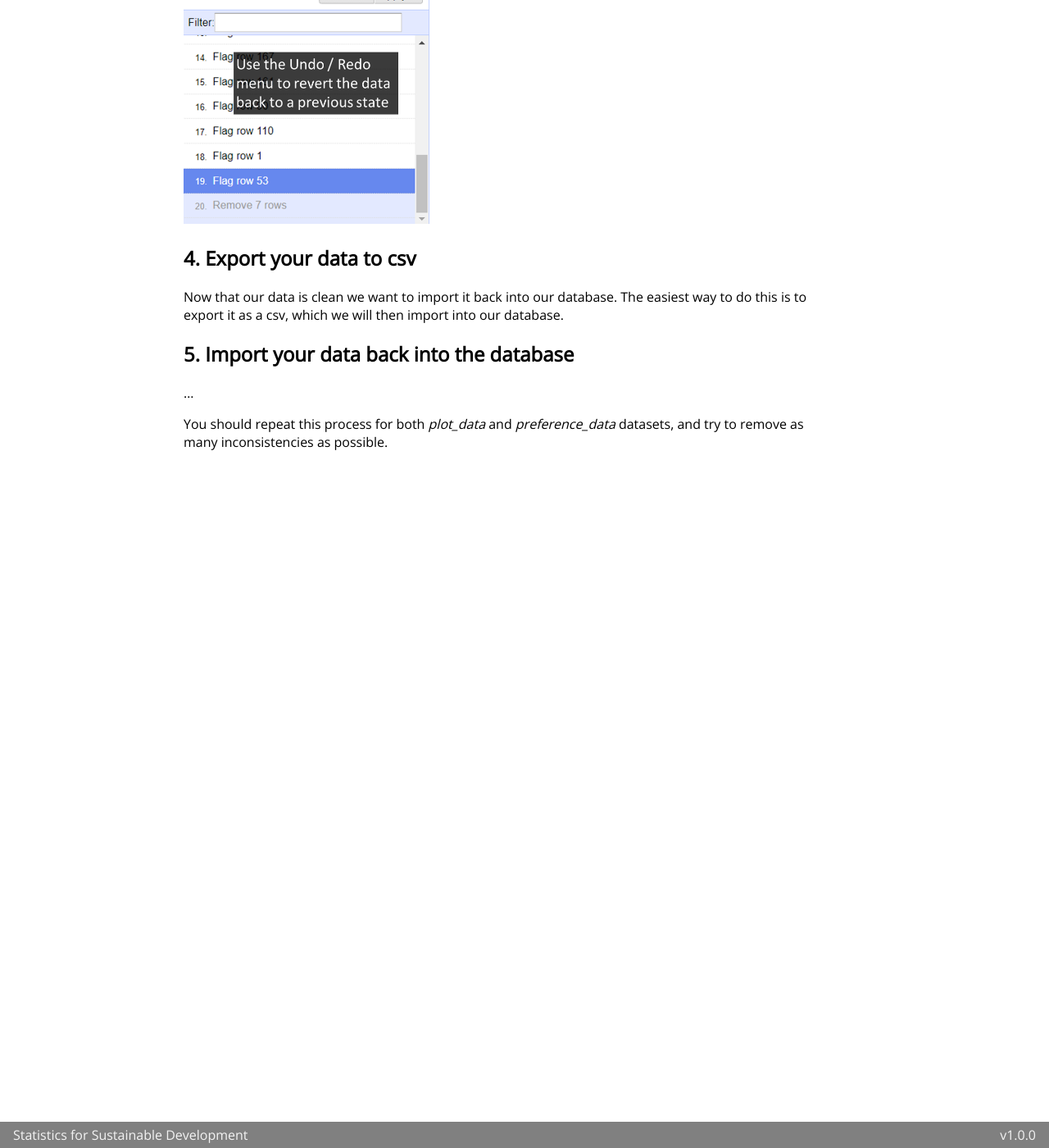
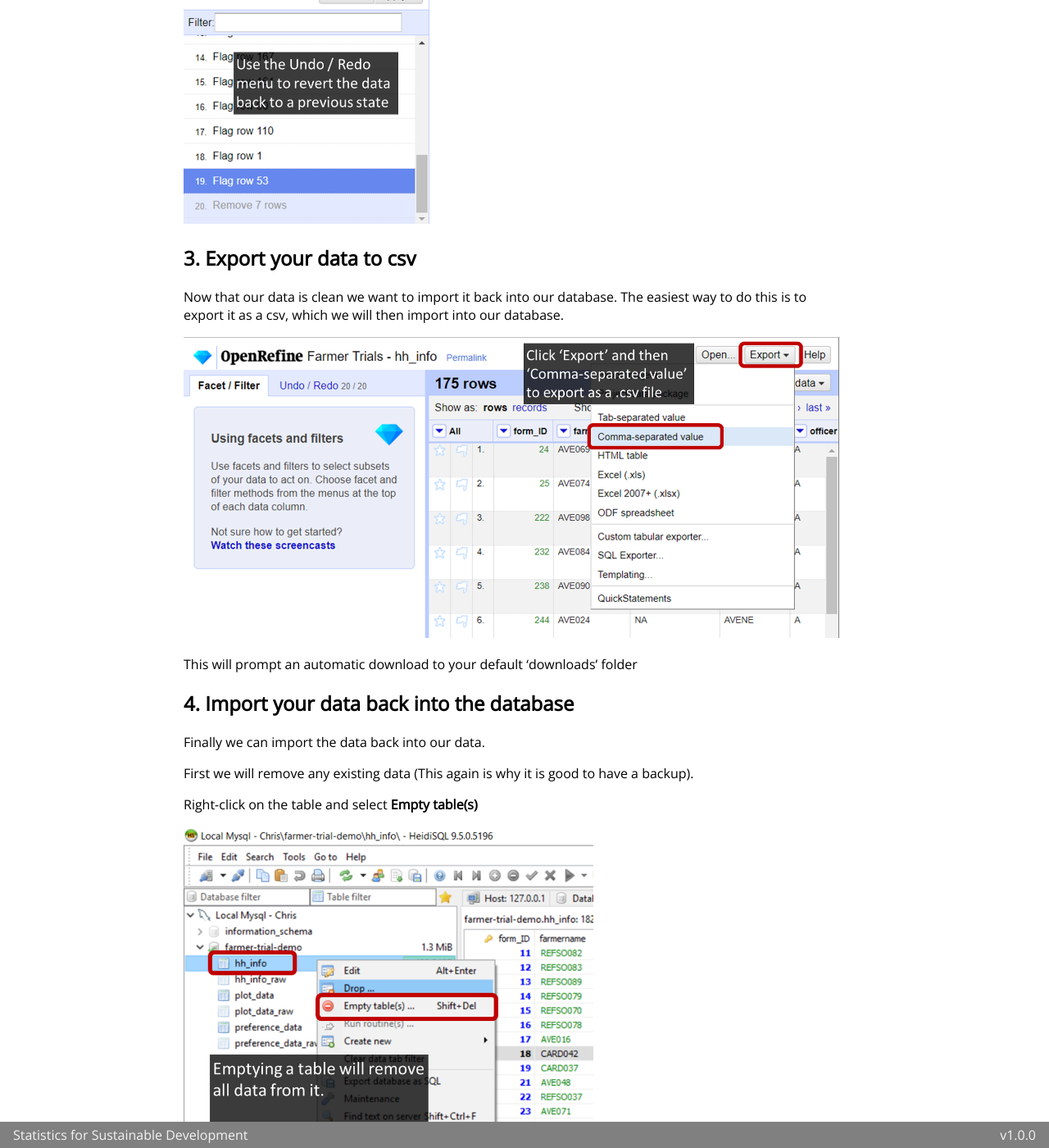
Before and after one commit to stats4sd/Installation-Guides, a Jekyll site: the page built from guides/CaseStudies/FarmerPlotTrials/step3.md, in a window 1280 px wide and 1400 px high, scrolled down 9402 px. Shown: the whole window at 82% size. Built offline with Jekyll 4.4.1, drawn with Linux system fonts in a browser that asks for light colours; some of the changed text lies outside the part shown.

Commit message:
complete step 3 first draft

```diff
--- a/guides/CaseStudies/FarmerPlotTrials/step3.md
+++ b/guides/CaseStudies/FarmerPlotTrials/step3.md
@@ -130,12 +130,38 @@
 
 ![image](/assets/images/FarmerTrials/open-refine-16.png){:class="size--medium-small"}
 
-## 4. Export your data to csv
+## 3. Export your data to csv
 
 Now that our data is clean we want to import it back into our database. The easiest way to do this is to export it as a csv, which we will then import into our database.
 
-## 5. Import your data back into the database
+![image](/assets/images/FarmerTrials/open-refine-17.png)
 
-...
+This will prompt an automatic download to your default 'downloads' folder
+
+## 4. Import your data back into the database
+
+Finally we can import the data back into our data.
+
+First we will remove any existing data (This again is why it is good to have a backup).
+
+Right-click on the table and select **Empty table(s)**
+
+![image](/assets/images/FarmerTrials/open-refine-18.png){:class="size--medium-large"}
+
+Now we can import the new data by clicking on _Tools_ and _Import csv file_
+
+![image](/assets/images/FarmerTrials/open-refine-19.png)
+
+You might receive an error message. If it says the data was imported then this is most likely fine and you can simply close it
+
+![image](/assets/images/FarmerTrials/open-refine-20.png)
+
+Finally you can click on the _refresh_ button to see your imported data. This time there should only be 175 rows.
+
+![image](/assets/images/FarmerTrials/open-refine-21.png)
+
+## 5. Repeat the process for all other datasets
 
 You should repeat this process for both _plot_data_ and _preference_data_ datasets, and try to remove as many inconsistencies as possible.
+
+In the [next step](/case-study/farmer-plot-trials/step-4) we will be using queries to merge data from all of these datasets together for use in our analysis.
```
Also changed, not shown: other parts of guides/CaseStudies/FarmerPlotTrials/step3.md (+1 -1 lines), assets/images/FarmerTrials/open-refine-17.png (added), assets/images/FarmerTrials/open-refine-18.png (added), assets/images/FarmerTrials/open-refine-19.png (added), assets/images/FarmerTrials/open-refine-20.png (added), assets/images/FarmerTrials/open-refine-21.png (added), 1 other file.
